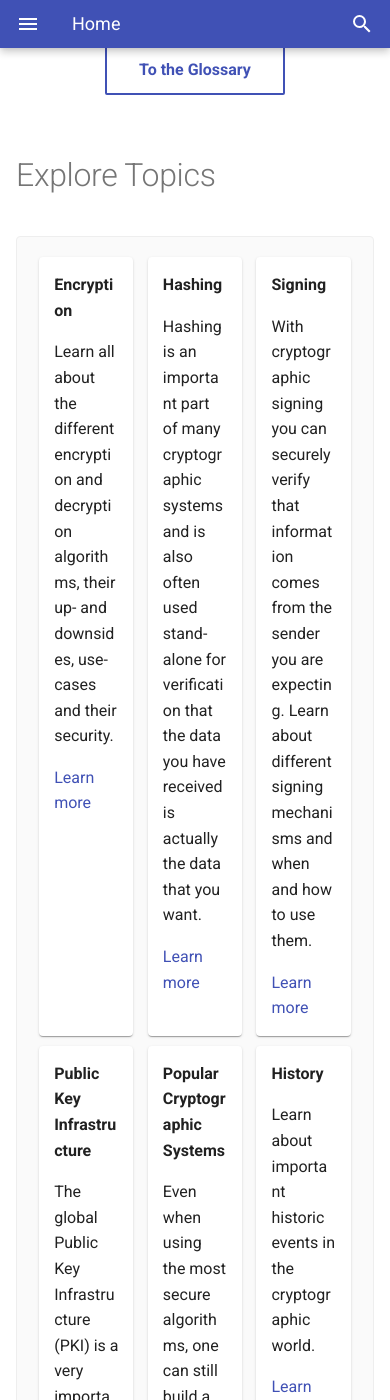
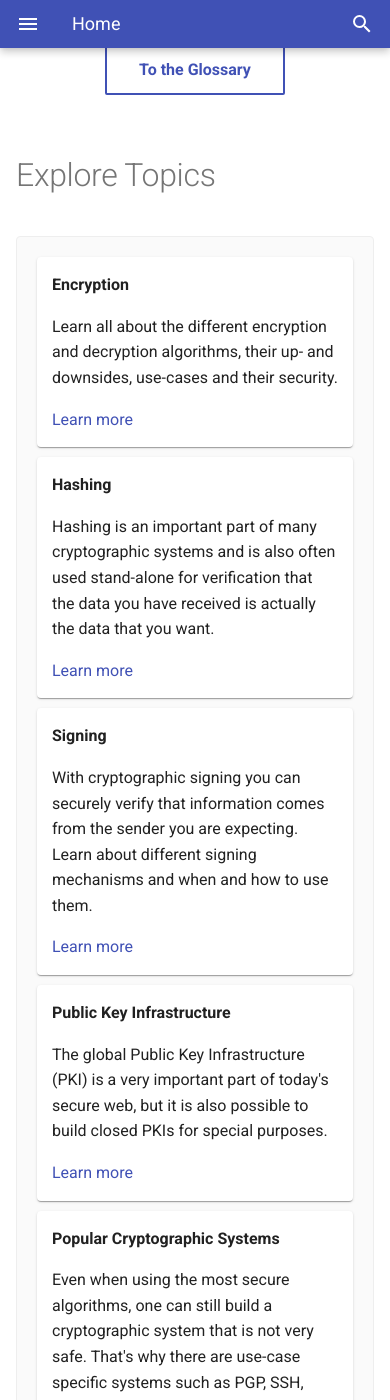
Before and after one commit to daniel-kun/cryptography-primer.info, an MkDocs documentation site: the page built from docs/index2.md, in a window 390 px wide and 1400 px high, scrolled down 1044 px. Built offline with MkDocs 1.6.1 and Material for MkDocs 9.7.7, drawn with Linux system fonts in a browser that asks for light colours.

Commit message:
Added responsiveness to the topic overview on index2.md

```diff
--- a/docs/stylesheets/extra.css
+++ b/docs/stylesheets/extra.css
@@ -47,8 +47,24 @@ div.glossary-cta {
 }
 
 div.contents {
+    grid-template-columns: 100%;
+}
+
+@media only screen and (min-width: 600px) {
+div.contents {
+    grid-template-columns: 50% 50%;
+}
+}
+
+@media only screen and (min-width: 900px) {
+div.contents {
+    grid-template-columns: 32% 32% 32%;
+}
+}
+
+
+div.contents {
     display: grid;
-    grid-template-columns: 32% 32% 32%;
     justify-content: space-around;
     align-content: space-around;
     background-color: #fafafa;
```
